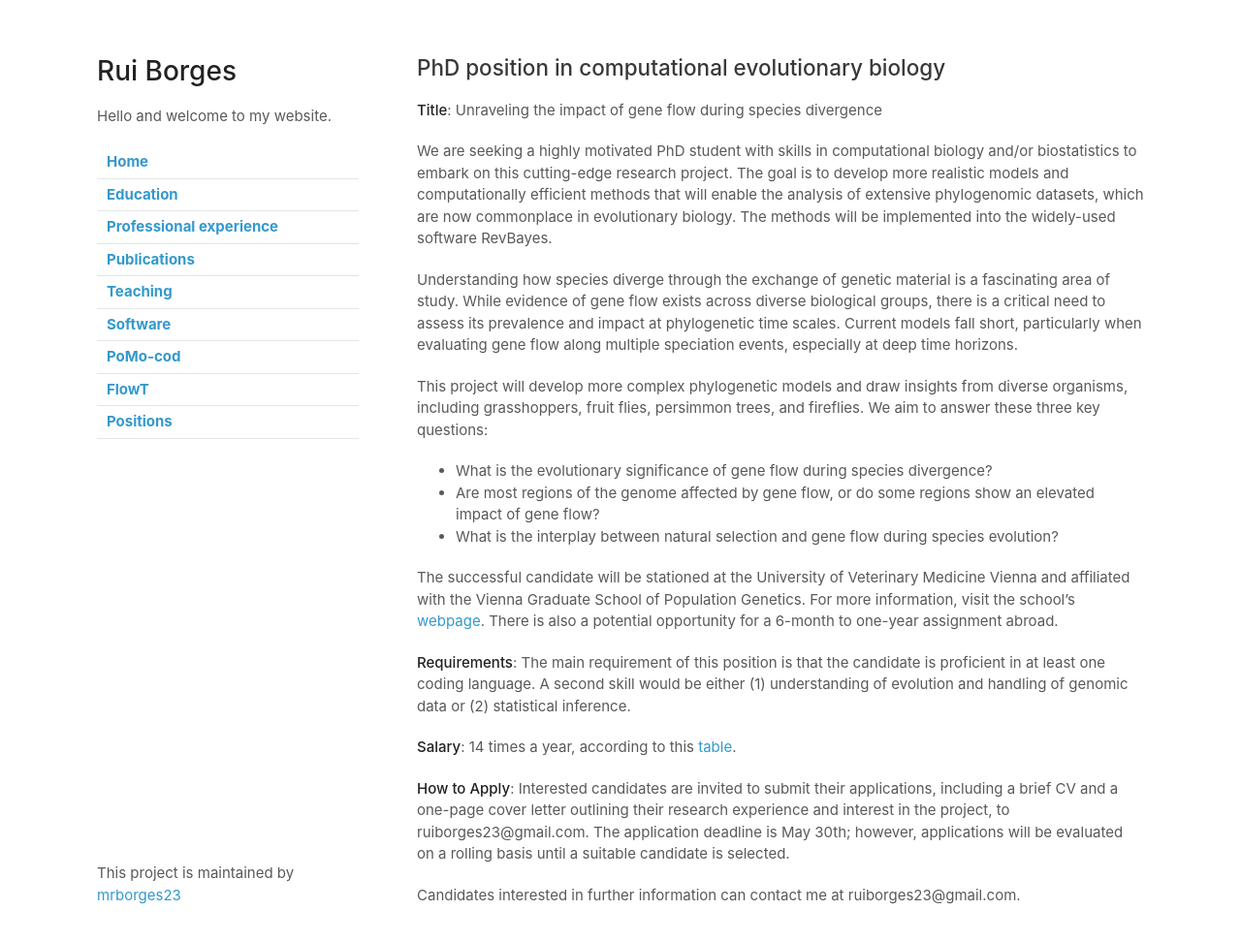
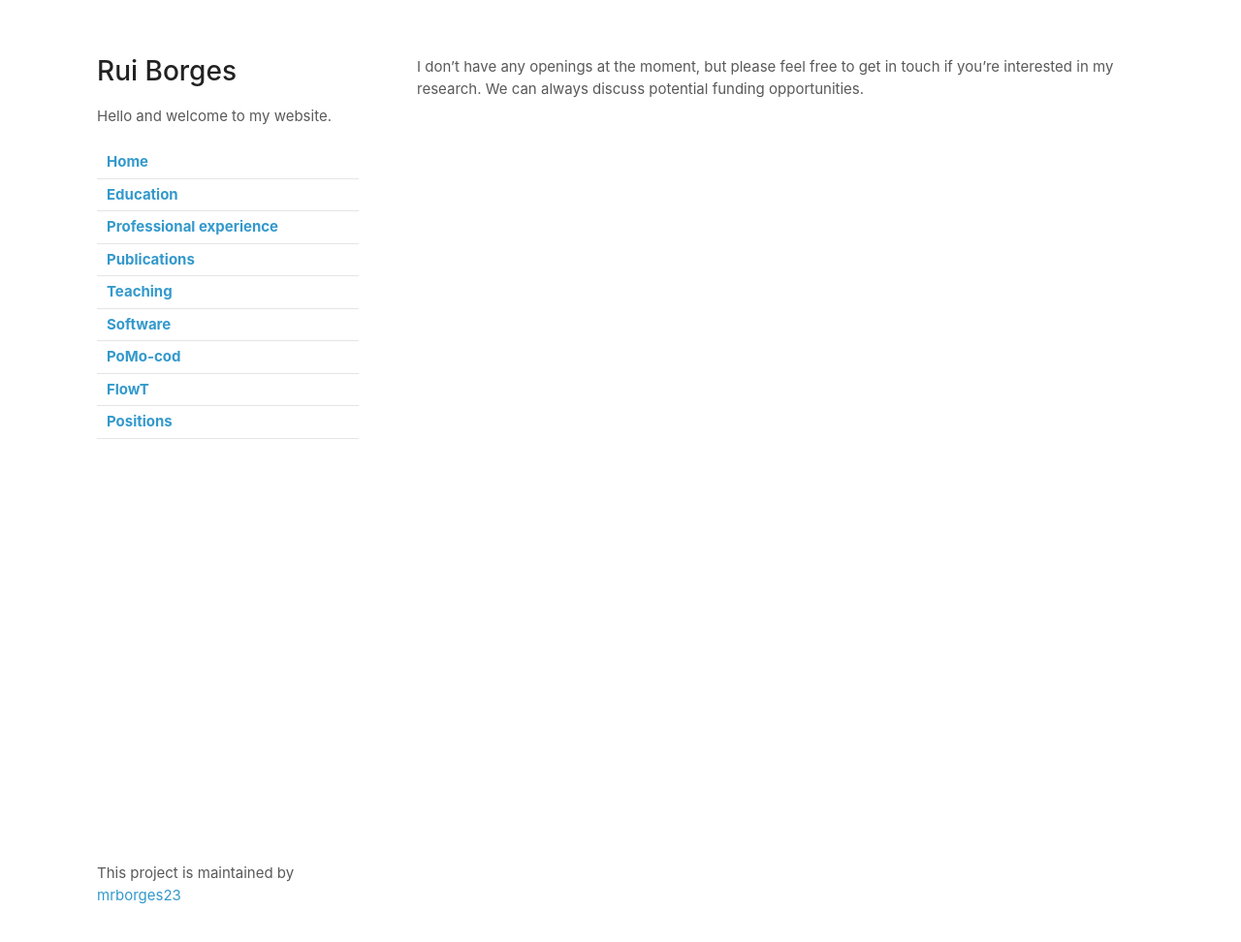
Before and after one commit to mrborges23/mypage.github.io, a Jekyll site: the page built from positions.md, in a window 1280 px wide and 1005 px high. Shown: the top 972 px of the window at 97% size. Built offline with Jekyll 4.4.1, drawn with Linux system fonts in a browser that asks for light colours; our own code applies the rules of GitHub Pages for plain Markdown files.

Commit message:
Update positions.md

```diff
--- a/positions.md
+++ b/positions.md
@@ -1,23 +1 @@
-## PhD position in computational evolutionary biology
-
-**Title**: Unraveling the impact of gene flow during species divergence
-
-We are seeking a highly motivated PhD student with skills in computational biology and/or biostatistics to embark on this cutting-edge research project. The goal is to develop more realistic models and computationally efficient methods that will enable the analysis of extensive phylogenomic datasets, which are now commonplace in evolutionary biology. The methods will be implemented into the widely-used software RevBayes.
-
-Understanding how species diverge through the exchange of genetic material is a fascinating area of study. While evidence of gene flow exists across diverse biological groups, there is a critical need to assess its prevalence and impact at phylogenetic time scales. Current models fall short, particularly when evaluating gene flow along multiple speciation events, especially at deep time horizons.
-
-This project will develop more complex phylogenetic models and draw insights from diverse organisms, including grasshoppers, fruit flies, persimmon trees, and fireflies. We aim to answer these three key questions:
-
-* What is the evolutionary significance of gene flow during species divergence?
-* Are most regions of the genome affected by gene flow, or do some regions show an elevated impact of gene flow?
-* What is the interplay between natural selection and gene flow during species evolution?
-
-The successful candidate will be stationed at the University of Veterinary Medicine Vienna and affiliated with the Vienna Graduate School of Population Genetics. For more information, visit the school's [webpage](https://www.popgen-vienna.at/). There is also a potential opportunity for a 6-month to one-year assignment abroad.
-
-**Requirements**: The main requirement of this position is that the candidate is proficient in at least one coding language. A second skill would be either (1) understanding of evolution and handling of genomic data or (2) statistical inference.
-
-**Salary**: 14 times a year, according to this [table](https://www.fwf.ac.at/en/funding/steps-to-your-fwf-project/further-information/personnel-costs).
-
-**How to Apply**: Interested candidates are invited to submit their applications, including a brief CV and a one-page cover letter outlining their research experience and interest in the project, to ruiborges23@gmail.com. The application deadline is May 30th; however, applications will be evaluated on a rolling basis until a suitable candidate is selected.
-
-Candidates interested in further information can contact me at ruiborges23@gmail.com.
+I don't have any openings at the moment, but please feel free to get in touch if you're interested in my research. We can always discuss potential funding opportunities.
```
